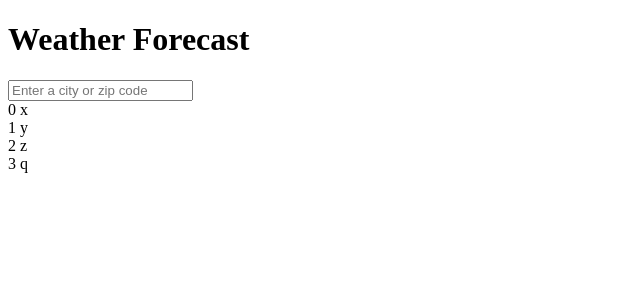
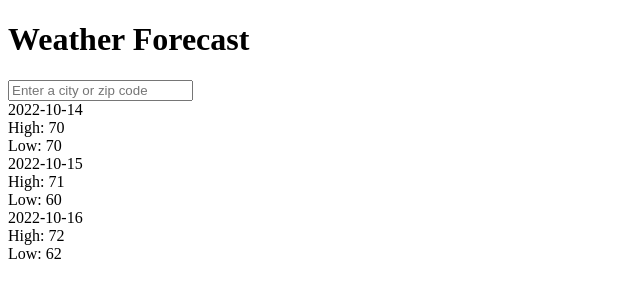
Before and after one commit to sonoilconte/weather-app, a React (Create React App) app in the folder client/: page / in a window 1280 px wide. Shown: the top 300 px of the page, without its empty margins (0-640 px from the left). Built offline with nearby package versions, Linux system fonts and the light colour scheme.

Commit message:
Refactor without separate method

```diff
--- a/client/src/App.js
+++ b/client/src/App.js
@@ -8,7 +8,23 @@ class App extends React.Component {
 		super();
 		this.state = {
 			searchTerm: '',
-			weatherDays: ['x', 'y', 'z', 'q']
+			weatherDays: [
+				{
+				date: '2022-10-14',
+				high: '70',
+				low: '70',
+				},
+				{
+					date: '2022-10-15',
+					high: '71',
+					low: '60',
+				},
+				{
+					date: '2022-10-16',
+					high: '72',
+					low: '62',
+				}
+			]
 		}
 	}
 
--- /dev/null
+++ b/client/src/components/WeatherDay.js
@@ -0,0 +1,20 @@
+import React from 'react';
+
+class WeatherDay extends React.Component {
+	render() {
+		const {
+			date,
+			high,
+			low,
+		} = this.props.day;
+		return (
+			<div>
+				<div>{date}</div>
+				<div>High: {high}</div>
+				<div>Low: {low}</div>
+			</div>
+		);
+	}
+}
+
+export default WeatherDay;
--- a/client/src/components/WeatherDayList.js
+++ b/client/src/components/WeatherDayList.js
@@ -1,16 +1,11 @@
 import React from 'react';
+import WeatherDay from './WeatherDay';
 
 class WeatherDayList extends React.Component {
-
-	formatList = (weatherDays) => {
-		return weatherDays.map((day, index) => <div key={index}>{`${index} ${day}`}</div>);
-	}
-
 	render() {
 		return (
 			<div>
-				{this.formatList(this.props.weatherDays)}
-				{/* {this.props.weatherDays} */}
+				{this.props.weatherDays.map((day, index) => <WeatherDay key={index} day={day} />)}
 			</div>
 		);
 	}
```
